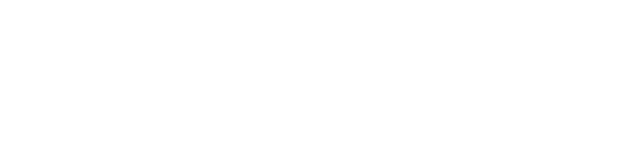
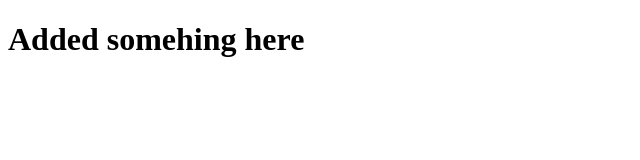
Before and after one commit to ChisangaMumba/crap-portfolio, a plain HTML site: page index.html in a window 1280 px wide. Shown: the whole page, without its empty margins (0-640 px from the left). Drawn offline with Linux system fonts and the light colour scheme.

Commit message:
added index html

```diff
--- a/index.html
+++ b/index.html
@@ -7,6 +7,6 @@
         <title>Crap Portfolio</title>
     </head>
     <body>
-
+        <h1>Added somehing here</h1>
     </body>
 </html>
```
